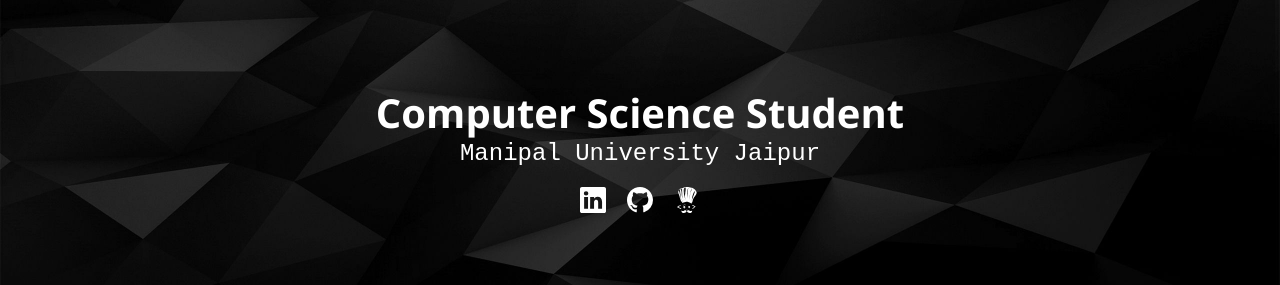
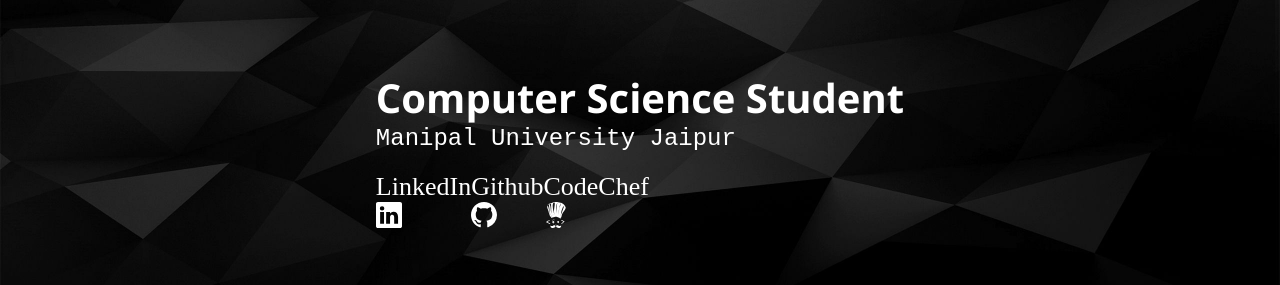
Before and after one commit to KotagiriRohan/myprofilewebsite, a React (Create React App) app: page / in a window 1280 px wide. Shown: the part 148-433 px from the top of the page. Built offline with nearby package versions, Linux system fonts and the light colour scheme.

Commit message:
Added links

```diff
--- a/src/Banner.js
+++ b/src/Banner.js
@@ -16,19 +16,31 @@ const Banner = () => {
       {/* <div className="banner-profileimg">
         <img src={profileimg} alt="" />
       </div> */}
+      <div className="banner-content">
         <h1>Computer Science Student</h1>
         <p className="banner-collegename">Manipal University Jaipur</p>
         <div className="banner-icons">
+          <div className="banner-icon">
+            <p>LinkedIn</p>
             <a href="/">
               <BsLinkedin />
             </a>
-        <a href="/">
+          </div>
+          <div className="banner-icon">
+            <p>Github</p>
+            <a href="https://github.com/KotagiriRohan">
               <BsGithub />
             </a>
+          </div>
+          <div className="banner-icon">
+            <p>CodeChef</p>
             <a href="/">
               <SiCodechef />
             </a>
           </div>
+        </div>
+      </div>
+      <div className="bottom-gradient" />
     </header>
   );
 };
```
Lines whose indentation alone changed are shown as unchanged.
